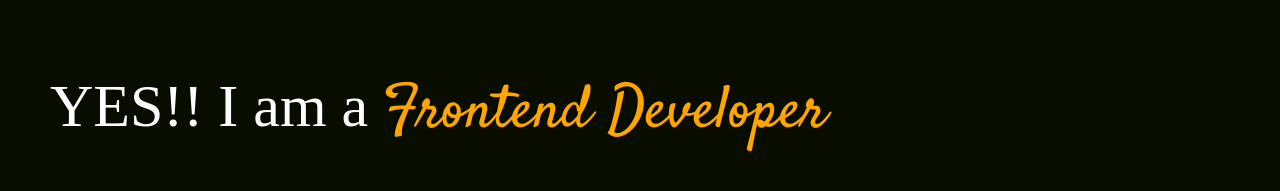
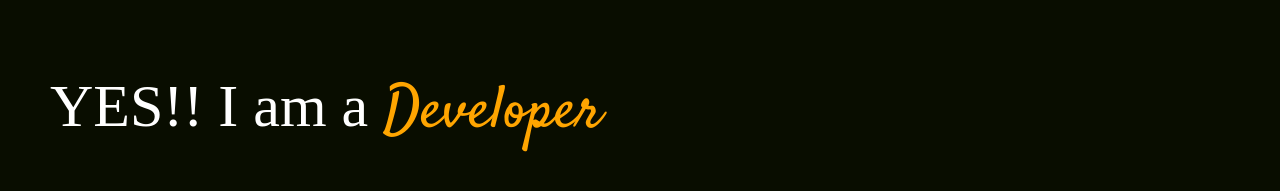
Before and after one commit to dxfuryman/portfolio-react, a React (Vite) app: page / in a window 1280 px wide. Shown: the part 291-482 px from the top of the page. Built offline with nearby package versions, Linux system fonts and the light colour scheme; a web font is replaced by a local one.

Commit message:
dev commit

```diff
--- a/src/Home.jsx
+++ b/src/Home.jsx
@@ -4,7 +4,7 @@ const Home = () => {
     return (
         <>
             <div className="home-container">
-                <h1 className="home-title"><span className="yes"> YES!!</span> I am a <span id="FD">Frontend Developer</span></h1>
+                <h1 className="home-title"><span className="yes"> YES!!</span> I am a <span id="FD">Developer</span></h1>
             </div>
         </>
     )
```
